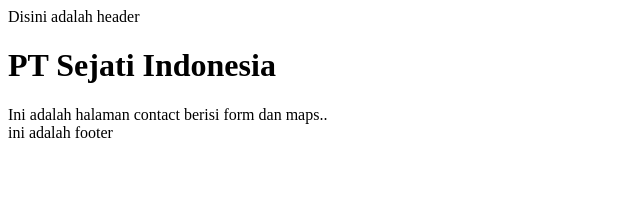
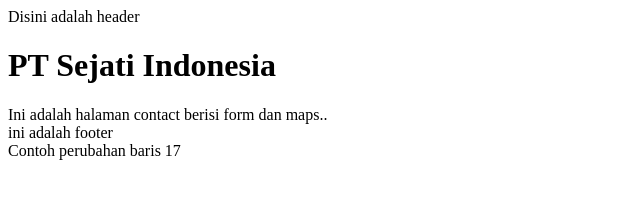
Before and after one commit to youliant/CompanyProfile, a plain HTML site: page contact-us.html in a window 1280 px wide. Shown: the whole page, without its empty margins (0-640 px from the left). Drawn offline with Linux system fonts and the light colour scheme.

Commit message:
Menambah penjelasan contact us

```diff
--- a/contact-us.html
+++ b/contact-us.html
@@ -14,5 +14,7 @@
 
     <footer>ini adalah footer</footer>
 
+    <div>Contoh perubahan baris 17</div>
+
 </body>
 </html>
```
Also changed, not shown: 1 other file.
